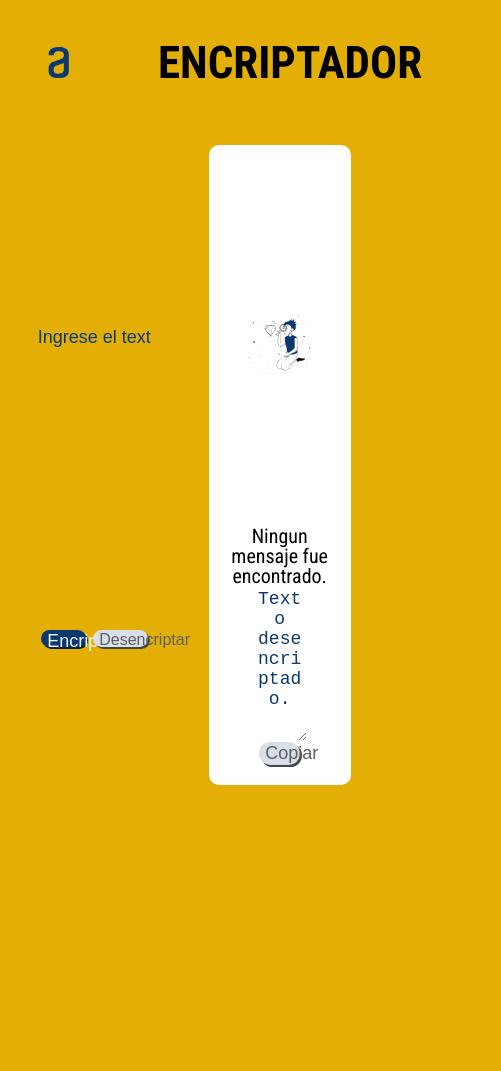
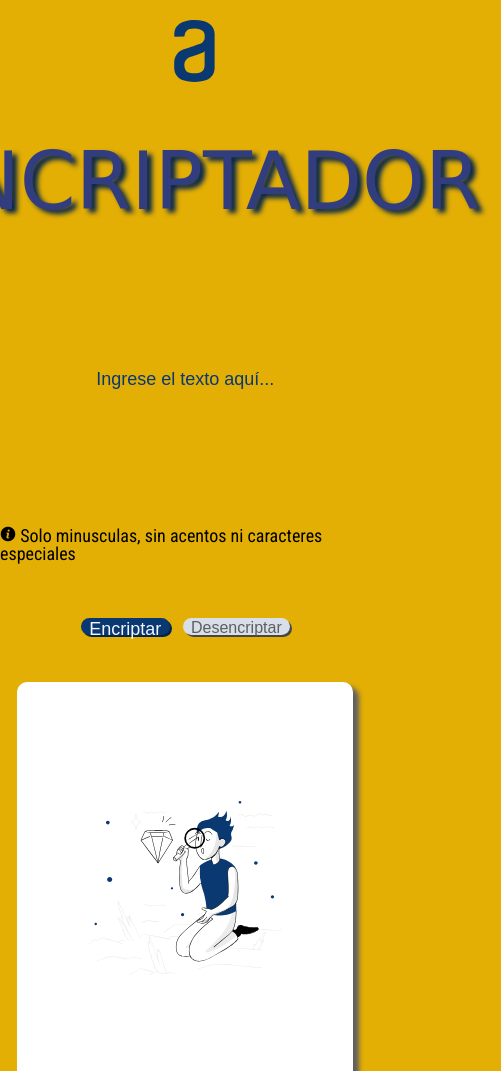
Before and after one commit to jhonf1992/encriptador, a plain HTML site: page encriptador.html in a window 390 px wide. Shown: the top 1071 px of the page, 501 px wide, since content can reach past the window. Before the commit the page ends 844 px from the top, so only its background shows below. Drawn offline with Linux system fonts and the light colour scheme; a web font is replaced by a local one.

Commit message:
finalizando encriptador

```diff
--- a/encriptador.html
+++ b/encriptador.html
@@ -19,6 +19,7 @@
     <div class="principal">
         <div class="bloque1">
             <input type="text" id="textoEntrada" class="textIn" placeholder="Ingrese el texto aquí...">
+            <p><img src="/imagenes/icons8-información-16.png" alt="informacion icono"> Solo minusculas, sin acentos ni caracteres especiales</p>
             <div class="botones">
                 <button type="button" id="botonEncriptado">Encriptar</button>
                 <button type="button" id="botonDesencriptado">Desencriptar</button>
@@ -26,8 +27,8 @@
 
         </div>
         <div class="bloque2">
-            <img src="/imagenes/Muñeco.svg" alt="muneco" class="muneco">
-            <p>Ningun mensaje fue encontrado.</p>
+            <img src="/imagenes/Muñeco.svg" alt="muneco" class="muneco" id="muneco">
+            <p id="avisoSalida">Ningun mensaje fue encontrado.</p>
             <textarea name="resultado" id="textoSalida" cols="30" rows="10" class="textOut" placeholder="Texto desencriptado."></textarea>
             <button type="button" id="botonCopiar">Copiar</button>
         </div>
@@ -35,6 +36,11 @@
 
 
     </div>
+    <footer class="pie-pagina">
+        <div class="pie">
+            <p><small>© Creado por Jhon Gutierrez   <a href="https://github.com/jhonf1992" class="link-git" target="_blank"><img src="/imagenes/github.svg" alt="github" class="github"> </a><a class="linkedin" href="https://www.linkedin.com/in/jhon-fredy-gutierrez-carvajal/" target="_blank"><img src="/imagenes/linkedin-in.svg" alt="linkedin" class="linkedin"></a></small>  </p>
+        </div>
+    </footer>
 </body>
 <script src="script.js"></script>
 </html>
--- a/estilos.css
+++ b/estilos.css
@@ -1,3 +1,9 @@
+
+
+@import url('https://fonts.googleapis.com/css2?family=Tilt+Prism&display=swap');
+
+
+
 body {
     font-family: 'Roboto Condensed', sans-serif;
     background: #e3af05;
@@ -16,14 +22,16 @@ body {
 
 }
 .titulo{
+    font-family: 'Tilt Prism', cursive;
     display: flex;
     flex-grow: 3;
     justify-content: left;
     margin-top: 50px;
-    font-size: 45px;
+    font-size: 80px;
+    color: rgb(50, 61, 127);
     margin: 20px;
-    font-weight: 700;
     padding: 20px;
+    text-shadow: 5px 4px 5px #03244c;
 }
 
 .principal{
@@ -105,7 +113,7 @@ body {
 .bloque2{
     display: flex;
     justify-content: space-around;
-    width: 35%;
+    width: 25%;
     height: 600px;
     align-items: center;
     flex-wrap: wrap;
@@ -114,6 +122,7 @@ body {
     border-radius: 10px;
     margin: 20px;
     padding: 20px;
+    box-shadow: 6px 5px 5px #5e5e60;
 }
 
 .muneco{
@@ -144,9 +153,69 @@ body {
     box-shadow: 2px 2px #454647;
     border-radius: 20px;
     width: 40%;
+    visibility:hidden;
 
 }
 #botonCopiar:hover{
     background: #bdbfc1;
     transition: 300ms;
 }
+
+
+
+/* Footer */
+
+
+.pie-pagina{
+    display: flex;
+    margin: 50px;
+    justify-content: center;
+}
+
+.github {
+    cursor: pointer;
+    width: 15px;
+    height: 15px;
+    margin-left: 5px;
+}
+.linkedin {
+    margin-left: 5px;
+    width: 15px;
+    height: 15px;
+}
+
+
+
+/* RESPONSIVO */
+
+@media (max-width:760px){
+    .cabecera{
+        flex-direction: column;
+        align-items: center;
+    }
+    .cabecera img{
+        margin: 20px;
+        width: 40%;
+        height: auto;
+
+    }
+    .principal{
+        flex-direction: column;
+        width: 95%;
+        height: auto;
+        justify-content: center;
+        align-items: center;
+    }
+    .bloque1{
+    justify-content: space-around;
+    width: 100%;
+    height: 400px;
+    align-items: center;
+    flex-wrap: wrap;
+    flex-direction: column;
+    }
+    .bloque2{
+        width: 80%;
+
+    }
+}
--- a/script.js
+++ b/script.js
@@ -7,22 +7,35 @@ function encriptar(){
     var textoEncriptado = textoEncriptado.replace(/u/img,"ufat");
 
     document.getElementById("textoSalida").innerHTML=textoEncriptado;
+
+
+    document.getElementById("muneco").style.display = "none";
+
+    document.getElementById("botonCopiar").style.visibility = "visible";
+
+    document.getElementById("avisoSalida").innerHTML="";
+
+
 }
-let btn = document.querySelector("#botonEncriptado");
+var btn = document.querySelector("#botonEncriptado");
 btn.onclick = encriptar;
 
 function desencriptar(){
-    var frase = document.getElementById("textoSalida").value.toLowerCase();
+    var frase = document.getElementById("textoEntrada").value.toLowerCase();
     var textoEncriptado = frase.replace(/enter/img,"e");
     var textoEncriptado = textoEncriptado.replace(/ober/img,"o");
     var textoEncriptado = textoEncriptado.replace(/imes/img,"i");
     var textoEncriptado = textoEncriptado.replace(/ai/img,"a");
     var textoEncriptado = textoEncriptado.replace(/ufat/img,"u");
 
+
+
     document.getElementById("textoSalida").innerHTML=textoEncriptado;
+    document.getElementById("avisoSalida").innerHTML="";
+    document.getElementById("muneco").style.display = "none";
 }
 
-let btn2 = document.querySelector("#botonDesencriptado");
+var btn2 = document.querySelector("#botonDesencriptado");
 btn2.onclick = desencriptar;
 
 function copiar(){
@@ -31,5 +44,5 @@ function copiar(){
     document.execCommand("copy");
 }
 
-let btn3 = document.querySelector("#botonCopiar");
+var btn3 = document.querySelector("#botonCopiar");
 btn3.onclick = copiar;
```
Also changed, not shown: imagenes/github.svg (added).
